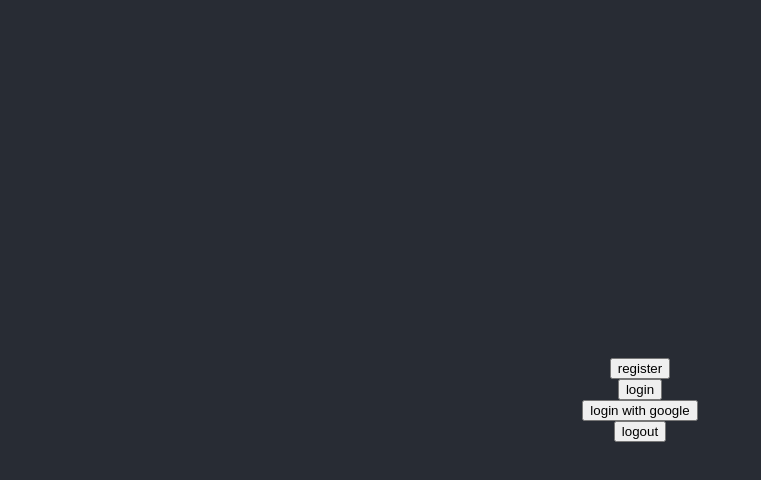
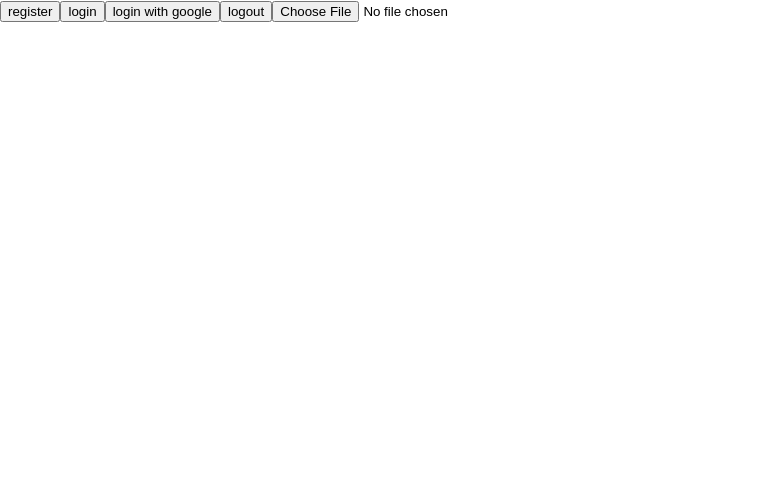
Before and after one commit to jdaniel96/businessdemo, a React (Create React App) app: page / in a window 1280 px wide. Shown: the top 480 px of the page, without its empty margins (0-761 px from the left). Built offline with nearby package versions, Linux system fonts and the light colour scheme; no server answers; the database is empty.

Commit message:
clean up

```diff
--- a/src/App.css
+++ /dev/null
@@ -1,38 +0,0 @@
-.App {
-  text-align: center;
-}
-
-.App-logo {
-  height: 40vmin;
-  pointer-events: none;
-}
-
-@media (prefers-reduced-motion: no-preference) {
-  .App-logo {
-    animation: App-logo-spin infinite 20s linear;
-  }
-}
-
-.App-header {
-  background-color: #282c34;
-  min-height: 100vh;
-  display: flex;
-  flex-direction: column;
-  align-items: center;
-  justify-content: center;
-  font-size: calc(10px + 2vmin);
-  color: white;
-}
-
-.App-link {
-  color: #61dafb;
-}
-
-@keyframes App-logo-spin {
-  from {
-    transform: rotate(0deg);
-  }
-  to {
-    transform: rotate(360deg);
-  }
-}
--- a/src/App.js
+++ b/src/App.js
@@ -1,44 +1,19 @@
-import "./App.css";
 import { app } from "./libs/firebase";
-import { db } from "./config/db";
 import { getAuth, onAuthStateChanged } from "firebase/auth";
-import { registerUser } from "./services/createUsers.service";
-import { login } from "./services/loginUsers.service";
-import { loginGoogle } from "./services/loginGoogle.service";
-import { collection, getDocs } from "firebase/firestore/lite";
-import { useState, useEffect } from "react";
-import { logOut } from "./services/logoutUsers.service";
-import {
-  addProduct,
-  updateProduct,
-  deleteProduct,
-  getSpecificProduct,
-} from "./controllers/products.controller";
+import { useState } from "react";
 
 function App() {
-  const [user, setUser] = useState([]);
-  const [products, setProducts] = useState([]); //Puedes usar "products" para obtener la lista de productos en forma de array de objetos
-  const productsCollection = collection(db, "products");
   const auth = getAuth(app);
-
-  useEffect(() => {
-    const getDbProducts = async () => {
-      const data = await getDocs(productsCollection);
-
-      setProducts(data.docs.map((doc) => ({ ...doc.data(), id: doc.id })));
-    };
-
-    getDbProducts();
-    // addProduct();
-    // updateProduct(products[0].id);
-    // deleteProduct(products[0].id);
-    getSpecificProduct(products[0]?.id);
-  }, []);
+  const [data, setData] = useState({
+    productName: "test with photo",
+    productPhoto: null,
+    productPrice: 1,
+    productDescription: "test description with photo",
+  });
 
   onAuthStateChanged(auth, (user) => {
     if (user) {
-      // console.log(user, "user");
-      const uid = user.uid;
+      // something
     } else {
       // something
     }
@@ -51,6 +26,13 @@ function App() {
         <button onClick={() => login()}>login</button>
         <button onClick={() => loginGoogle()}>login with google</button>
         <button onClick={() => logOut()}>logout</button>
+        <input
+          onChange={(value) =>
+            setData({ ...data, productPhoto: value.target.files[0] })
+          }
+          type={"file"}
+          accept="image/png, image/jpeg"
+        />
       </header>
     </div>
   );
--- a/src/controllers/products.controller.js
+++ b/src/controllers/products.controller.js
@@ -7,6 +7,7 @@ import {
   updateDoc,
   getDoc,
 } from "firebase/firestore/lite";
+import { uploadProductPhoto } from "../utils/uploadPhoto";
 
 /**
  * Takes an object with:
@@ -21,17 +22,21 @@ import {
  * @throws  error code and error message
  */
 
-export const addProduct = async (
-  data = {
-    productName: "test name",
-    productPhoto: "test photo",
-    productPrice: 1,
-    productDescription: "test description",
+export const addProduct = async (data) => {
+  try {
+    const productCollection = collection(db, "products");
+    const photoUrl = await uploadProductPhoto(data.productPhoto);
+    const res = await addDoc(productCollection, {
+      ...data,
+      productPhoto: photoUrl,
+    });
+    if (res) {
+      alert("document added");
+    }
+  } catch (err) {
+    console.log(err, err.message, err.code);
+    alert("❌ something wrong adding a product");
   }
-) => {
-  const productCollection = collection(db, "products");
-  const res = await addDoc(productCollection, data);
-  alert("document added");
 };
 
 export const getSpecificProduct = async (id) => {
@@ -49,7 +54,7 @@ export const getSpecificProduct = async (id) => {
 export const deleteProduct = async (id) => {
   const product = doc(db, "products", id);
   const res = await deleteDoc(product);
-  alert("producto eliminado");
+  alert("producto eliminado ");
 };
 
 /**
@@ -59,11 +64,9 @@ export const deleteProduct = async (id) => {
  * @param {object} product object with the new field to update in the database
  */
 
-export const updateProduct = async (
-  id,
-  data = { productPhoto: "I changed it" }
-) => {
+export const updateProduct = async (id, data) => {
   const updatedDoc = doc(db, "products", id);
   const res = await updateDoc(updatedDoc, data);
+
   alert("Producto Actualizado");
 };
--- /dev/null
+++ b/src/utils/uploadPhoto.js
@@ -0,0 +1,18 @@
+import { app } from "../libs/firebase";
+import { getStorage, ref, uploadBytes, getDownloadURL } from "firebase/storage";
+
+export const uploadProductPhoto = async (photo) => {
+  const storageImage = getStorage(app);
+  const imagesRef = ref(storageImage, `products/${photo.name}`);
+
+  try {
+    const upload = await uploadBytes(imagesRef, photo);
+    const ref = await getDownloadURL(imagesRef);
+    if (ref) {
+      return ref;
+    }
+  } catch (err) {
+    console.log(err, err.code, err.message);
+    alert("error subiendo photo del producto ❌");
+  }
+};
```
